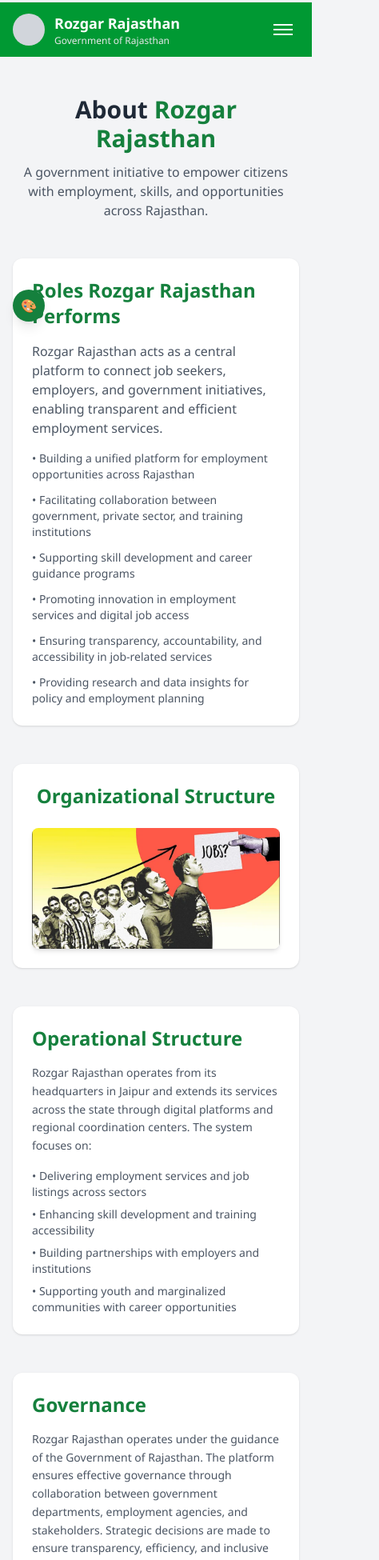
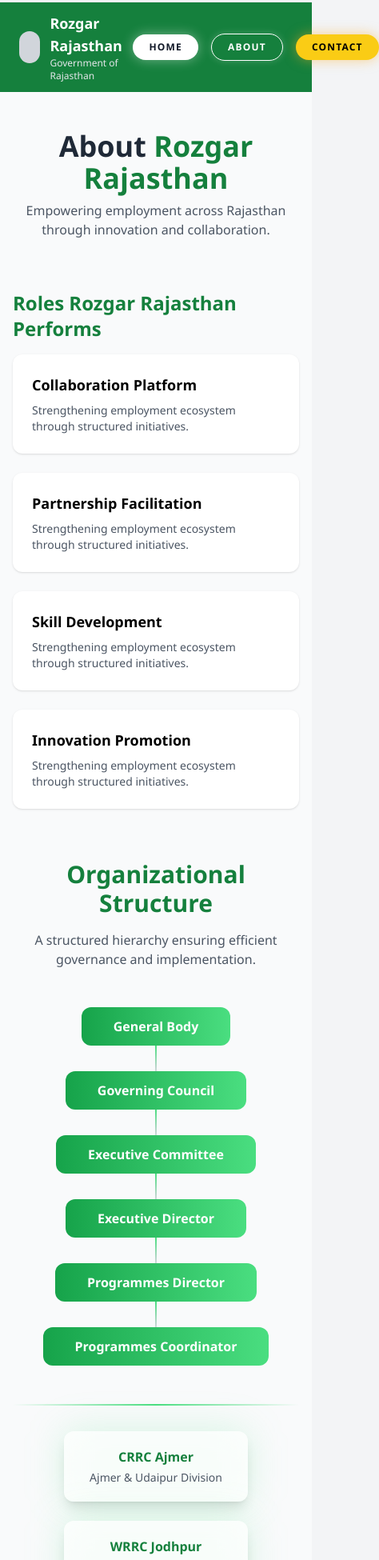
Before and after one commit to AlchemistMonkey02/job-portal-rajasthan, a React (Vite) app: page /about in a window 390 px wide. Shown: the part 40-1990 px from the top of the page at 80% size, 474 px wide, since content can reach past the window. Built offline with nearby package versions, Linux system fonts and the light colour scheme.

Commit message:
About update

```diff
--- a/src/About.jsx
+++ b/src/About.jsx
@@ -1,118 +1,222 @@
-import { motion as Motion } from "framer-motion";
+import { useState } from "react";
+import { motion } from "framer-motion";
 import TopBar from "./components/TopBar";
 import NavBar from "./components/Header";
 import Footer from "./components/Footer";
-import orgImg from "./assets/organizationalstructure.png";
+import orgData from "./data/orgStructure.json";
 
 const fadeUp = {
-  hidden: { opacity: 0, y: 50 },
+  hidden: { opacity: 0, y: 60 },
   visible: { opacity: 1, y: 0, transition: { duration: 0.6 } },
 };
 
+const sections = [
+  { id: "roles", title: "Roles" },
+  { id: "structure", title: "Organizational Structure" },
+  { id: "operations", title: "Operational Structure" },
+  { id: "governance", title: "Governance" },
+  { id: "reports", title: "Reports" },
+  { id: "team", title: "Our Team" },
+];
+
 const About = () => {
+  const [activeNode, setActiveNode] = useState(null);
+
   return (
     <>
       <TopBar />
       <NavBar />
 
-      <section className="bg-gray-100 py-12 px-4 md:px-6">
-        <div className="max-w-6xl mx-auto space-y-12">
+      <section className="bg-gray-50 py-12 px-4 md:px-8">
+        <div className="max-w-7xl mx-auto grid md:grid-cols-[250px_1fr] gap-10">
 
-          {/* ===== TITLE ===== */}
-          <Motion.div variants={fadeUp} initial="hidden" whileInView="visible" className="text-center">
-            <h1 className="text-3xl md:text-4xl font-bold text-gray-800">
+          {/* ================= LEFT SIDEBAR ================= */}
+          <div className="hidden md:block sticky top-24 h-fit">
+            <div className="bg-white shadow rounded-xl p-4 space-y-3">
+              <h3 className="font-semibold text-gray-700 mb-2">
+                About Sections
+              </h3>
+
+              {sections.map((sec) => (
+                <a
+                  key={sec.id}
+                  href={`#${sec.id}`}
+                  className="block px-3 py-2 rounded hover:bg-green-100 hover:text-green-700 text-sm transition"
+                >
+                  {sec.title}
+                </a>
+              ))}
+            </div>
+          </div>
+
+          {/* ================= CONTENT ================= */}
+          <div className="space-y-16">
+
+            {/* TITLE */}
+            <motion.div
+              variants={fadeUp}
+              initial="hidden"
+              whileInView="visible"
+              className="text-center"
+            >
+              <h1 className="text-4xl font-bold text-gray-800">
                 About <span className="text-green-700">Rozgar Rajasthan</span>
               </h1>
-            <p className="mt-3 text-gray-600">
-              A government initiative to empower citizens with employment, skills, and opportunities across Rajasthan.
+              <p className="text-gray-600 mt-2">
+                Empowering employment across Rajasthan through innovation and collaboration.
               </p>
-          </Motion.div>
+            </motion.div>
 
-          {/* ===== 1. ROLES ===== */}
-          <Motion.div variants={fadeUp} initial="hidden" whileInView="visible" className="bg-white p-6 md:p-8 rounded-xl shadow">
+            {/* ================= ROLES ================= */}
+            <motion.div id="roles" variants={fadeUp} initial="hidden" whileInView="visible">
               <h2 className="text-2xl font-bold text-green-700 mb-4">
                 Roles Rozgar Rajasthan Performs
               </h2>
 
-            <p className="text-gray-600 mb-4">
-              Rozgar Rajasthan acts as a central platform to connect job seekers, employers, and government initiatives, enabling transparent and efficient employment services.
+              <div className="grid md:grid-cols-2 gap-6">
+                {["Collaboration Platform", "Partnership Facilitation", "Skill Development", "Innovation Promotion"]
+                  .map((item, i) => (
+                    <div key={i} className="bg-white p-6 rounded-xl shadow hover:shadow-lg transition">
+                      <h3 className="font-semibold text-lg mb-2">{item}</h3>
+                      <p className="text-gray-600 text-sm">
+                        Strengthening employment ecosystem through structured initiatives.
                       </p>
+                    </div>
+                  ))}
+              </div>
+            </motion.div>
 
-            <ul className="space-y-3 text-gray-600 text-sm">
-              <li>• Building a unified platform for employment opportunities across Rajasthan</li>
-              <li>• Facilitating collaboration between government, private sector, and training institutions</li>
-              <li>• Supporting skill development and career guidance programs</li>
-              <li>• Promoting innovation in employment services and digital job access</li>
-              <li>• Ensuring transparency, accountability, and accessibility in job-related services</li>
-              <li>• Providing research and data insights for policy and employment planning</li>
-            </ul>
-          </Motion.div>
-
-          {/* ===== 2. ORGANIZATIONAL STRUCTURE ===== */}
-          <Motion.div variants={fadeUp} initial="hidden" whileInView="visible" className="bg-white p-6 md:p-8 rounded-xl shadow text-center">
-            <h2 className="text-2xl font-bold text-green-700 mb-6">
+            {/* ================= ORGANIZATIONAL STRUCTURE ================= */}
+            <motion.div
+  id="structure"
+  variants={fadeUp}
+  initial="hidden"
+  whileInView="visible"
+  className="text-center"
+>
+  <h2 className="text-3xl font-bold text-green-700 mb-4">
     Organizational Structure
   </h2>
 
-            <img
-              src={orgImg}
-              alt="Organizational Structure"
-              className="mx-auto rounded-lg shadow-md"
-            />
-          </Motion.div>
+  <p className="text-gray-600 max-w-2xl mx-auto mb-12">
+    A structured hierarchy ensuring efficient governance and implementation.
+  </p>
 
-          {/* ===== 3. OPERATIONAL STRUCTURE ===== */}
-          <Motion.div variants={fadeUp} initial="hidden" whileInView="visible" className="bg-white p-6 md:p-8 rounded-xl shadow">
+  {/* ================= HIERARCHY ================= */}
+  <div className="flex flex-col items-center">
+
+    {orgData.hierarchy.map((item, i) => (
+      <motion.div
+        key={i}
+        initial={{ opacity: 0, y: -40 }}
+        whileInView={{ opacity: 1, y: 0 }}
+        transition={{ delay: i * 0.1 }}
+        className="flex flex-col items-center"
+      >
+
+        {/* NODE */}
+        <div
+          onClick={() => setActiveNode(item)}
+          className={`relative cursor-pointer px-10 py-3 rounded-xl text-white font-semibold transition-all duration-300
+          ${
+            activeNode?.title === item.title
+              ? "bg-green-700 scale-110 shadow-[0_0_25px_rgba(34,197,94,0.8)]"
+              : "bg-gradient-to-r from-green-600 to-green-400 hover:scale-105"
+          }`}
+        >
+          {item.title}
+
+          {/* Hover Tooltip */}
+          <div className="absolute bottom-full mb-2 left-1/2 -translate-x-1/2
+            opacity-0 group-hover:opacity-100 transition text-xs bg-black text-white px-3 py-1 rounded shadow">
+            Click for details
+          </div>
+        </div>
+
+        {/* CONNECTOR */}
+        {i !== orgData.hierarchy.length - 1 && (
+          <div className="w-[2px] h-8 bg-gradient-to-b from-green-400 to-gray-300"></div>
+        )}
+      </motion.div>
+    ))}
+
+    {/* ================= DETAILS PANEL ================= */}
+    {activeNode && (
+      <motion.div
+        initial={{ opacity: 0, scale: 0.9 }}
+        animate={{ opacity: 1, scale: 1 }}
+        className="mt-10 bg-white/70 backdrop-blur-lg border border-green-100 p-6 rounded-2xl shadow-xl max-w-xl"
+      >
+        <h3 className="text-xl font-bold text-green-700">
+          {activeNode.title}
+        </h3>
+        <p className="text-gray-600 mt-2 leading-relaxed">
+          {activeNode.desc}
+        </p>
+      </motion.div>
+    )}
+
+    {/* ================= BRANCH LINE ================= */}
+    <div className="w-full max-w-4xl h-[2px] bg-gradient-to-r from-transparent via-green-400 to-transparent mt-12"></div>
+
+    {/* ================= REGIONS ================= */}
+    <div className="flex justify-center gap-6 mt-8 flex-wrap">
+
+      {orgData.regions.map((item, i) => (
+        <motion.div
+          key={i}
+          initial={{ opacity: 0, y: 40 }}
+          whileInView={{ opacity: 1, y: 0 }}
+          transition={{ delay: i * 0.1 }}
+          className="relative group"
+        >
+          {/* Glow */}
+          <div className="absolute inset-0 bg-green-400/20 blur-xl rounded-xl"></div>
+
+          {/* Card */}
+          <div className="relative bg-white/80 backdrop-blur-lg px-6 py-5 rounded-xl shadow-lg w-[230px] hover:scale-105 transition">
+            <h3 className="font-semibold text-green-700">
+              {item.title}
+            </h3>
+            <p className="text-sm text-gray-600 mt-1">
+              {item.sub}
+            </p>
+          </div>
+        </motion.div>
+      ))}
+
+    </div>
+
+  </div>
+</motion.div>
+
+            {/* ================= OPERATIONS ================= */}
+            <motion.div id="operations" variants={fadeUp} initial="hidden" whileInView="visible">
               <h2 className="text-2xl font-bold text-green-700 mb-4">
                 Operational Structure
               </h2>
 
-            <p className="text-gray-600 text-sm leading-relaxed">
-              Rozgar Rajasthan operates from its headquarters in Jaipur and extends its services across the state through digital platforms and regional coordination centers. The system focuses on:
+              <div className="bg-white p-6 rounded-xl shadow">
+                <p className="text-gray-700">
+                  Rozgar Rajasthan operates from Jaipur with regional centers across the state.
                 </p>
+              </div>
+            </motion.div>
 
-            <ul className="mt-4 space-y-2 text-gray-600 text-sm">
-              <li>• Delivering employment services and job listings across sectors</li>
-              <li>• Enhancing skill development and training accessibility</li>
-              <li>• Building partnerships with employers and institutions</li>
-              <li>• Supporting youth and marginalized communities with career opportunities</li>
-            </ul>
-          </Motion.div>
-
-          {/* ===== 4. GOVERNANCE ===== */}
-          <Motion.div variants={fadeUp} initial="hidden" whileInView="visible" className="bg-white p-6 md:p-8 rounded-xl shadow">
+            {/* ================= GOVERNANCE ================= */}
+            <motion.div id="governance" variants={fadeUp} initial="hidden" whileInView="visible">
               <h2 className="text-2xl font-bold text-green-700 mb-4">
                 Governance
               </h2>
 
-            <p className="text-gray-600 text-sm leading-relaxed">
-              Rozgar Rajasthan operates under the guidance of the Government of Rajasthan. The platform ensures effective governance through collaboration between government departments, employment agencies, and stakeholders.
-              Strategic decisions are made to ensure transparency, efficiency, and inclusive development. The system is designed to maintain accountability while delivering services to citizens.
+              <div className="bg-white p-6 rounded-xl shadow">
+                <p className="text-gray-700">
+                  Governance ensures transparency and accountability.
                 </p>
-          </Motion.div>
+              </div>
+            </motion.div>
 
-          {/* ===== 5. REPORTS ===== */}
-          <Motion.div variants={fadeUp} initial="hidden" whileInView="visible" className="bg-white p-6 md:p-8 rounded-xl shadow">
-            <h2 className="text-2xl font-bold text-green-700 mb-4">
-              Reports
-            </h2>
-
-            <p className="text-gray-600 text-sm">
-              Regular reports and analytics are generated to monitor employment trends, job placements, and program effectiveness. These reports help in policy making and improving employment services across the state.
-            </p>
-          </Motion.div>
-
-          {/* ===== 6. OUR TEAM ===== */}
-          <Motion.div variants={fadeUp} initial="hidden" whileInView="visible" className="bg-white p-6 md:p-8 rounded-xl shadow">
-            <h2 className="text-2xl font-bold text-green-700 mb-4">
-              Our Team
-            </h2>
-
-            <p className="text-gray-600 text-sm leading-relaxed">
-              The Rozgar Rajasthan team consists of skilled professionals, policymakers, and technical experts dedicated to improving employment opportunities. The team works on skill development, job matching, and digital solutions to empower citizens and promote economic growth.
-            </p>
-          </Motion.div>
-
+          </div>
         </div>
       </section>
 
--- a/src/App.jsx
+++ b/src/App.jsx
@@ -2,13 +2,13 @@
 import Home from "./Hero";
 import Contact from "./contact";
 import About from "./About";
-import ColorSwitcher from "./components/ColorSwitcher"; // ✅ add this
+// import ColorSwitcher from "./components/ColorSwitcher";
 
 function App() {
   return (
     <Router>
       {/* ✅ Global Component (visible everywhere) */}
-      <ColorSwitcher />
+      {/* <ColorSwitcher /> */}
 
       <Routes>
         <Route path="/" element={<Home />} />
--- a/src/components/Header.jsx
+++ b/src/components/Header.jsx
@@ -1,57 +1,42 @@
-// src/components/Header.jsx
+import React from "react";
 import { Link } from "react-router-dom";
-import { useEffect, useMemo, useState } from "react";
 
 const Header = () => {
-  const [mobileOpen, setMobileOpen] = useState(false);
-
-  // Close menus when resizing to desktop.
-  useEffect(() => {
-    const onResize = () => {
-      if (window.innerWidth >= 768) {
-        setMobileOpen(false);
-        setAboutOpen(false);
-      }
-    };
-    window.addEventListener("resize", onResize);
-    return () => window.removeEventListener("resize", onResize);
-  }, []);
-
-  const onNavigate = () => {
-    setMobileOpen(false);
-    setAboutOpen(false);
-  };
-
   return (
     <header className="w-full">
-      <div className="w-full text-white" style={{ backgroundColor: "var(--theme-color)" }}>
-        <div className="max-w-7xl mx-auto flex items-center justify-between px-4 sm:px-6 py-3">
-          {/* Logo */}
+
+      {/* Header Row */}
+      <div className="w-full bg-green-700 text-white">
+        <div className="max-w-7xl mx-auto flex items-center justify-between px-6 py-3">
+
+          {/* LEFT: Logo + Title */}
           <div className="flex items-center gap-3">
             <div className="w-10 h-10 bg-gray-300 rounded-full" />
             <div>
               <h1 className="text-lg md:text-xl font-semibold">
                 Rozgar Rajasthan
               </h1>
-              <p className="text-xs text-gray-200">Government of Rajasthan</p>
+              <p className="text-xs text-gray-200">
+                Government of Rajasthan
+              </p>
             </div>
           </div>
 
-          {/* Desktop Navigation */}
-          <nav className="hidden md:flex items-center gap-4">
-            {/* HOME */}
-            <Link
-              to="/"
-              onClick={onNavigate}
-              className="px-5 py-2 bg-yellow-400 text-black text-xs font-bold uppercase tracking-widest rounded-full shadow-[0_0_15px_rgba(251,173,38,0.5)] hover:shadow-[0_0_25px_rgba(251,173,38,0.9)] hover:scale-105 transition-all duration-300"
+          {/* RIGHT: Navigation */}
+          <nav className="flex items-center gap-4">
+
+            {/* HOME (Active Glow Button) */}
+            <Link to="/"
+              className="px-5 py-2 bg-white text-gray-900 text-xs font-bold uppercase tracking-widest rounded-full
+              shadow-[0_0_15px_rgba(255,255,255,0.4)]
+              hover:shadow-[0_0_25px_rgba(255,255,255,0.8)]
+              hover:scale-105 transition-all duration-300"
             >
               Home
             </Link>
 
-            {/* ABOUT (Simple Button) */}
-            <Link
-              to="/about"
-              onClick={onNavigate}
+            {/* ABOUT */}
+            <Link to="/about"
               className="px-5 py-2 border border-white text-white text-xs font-bold uppercase tracking-widest rounded-full
               hover:bg-white hover:text-gray-900
               shadow-[0_0_10px_rgba(255,255,255,0.2)]
@@ -61,70 +46,19 @@
               About
             </Link>
 
-            {/* CONTACT */}
-            <Link
-              to="/contact"
-              onClick={onNavigate}
-              className="px-5 py-2 bg-yellow-400 text-black text-xs font-bold uppercase tracking-widest rounded-full shadow-[0_0_15px_rgba(251,173,38,0.5)] hover:shadow-[0_0_25px_rgba(251,173,38,0.9)] hover:scale-105 transition-all duration-300"
+            {/* CONTACT (Yellow Glow like reference) */}
+            <Link to="/contact"
+              className="px-5 py-2 bg-yellow-400 text-black text-xs font-bold uppercase tracking-widest rounded-full
+              shadow-[0_0_15px_rgba(251,173,38,0.5)]
+              hover:shadow-[0_0_25px_rgba(251,173,38,0.9)]
+              hover:scale-105 transition-all duration-300"
             >
               Contact
             </Link>
+
           </nav>
 
-          {/* Mobile menu button */}
-          <div className="md:hidden flex items-center">
-            <button
-              type="button"
-              onClick={() => {
-                setMobileOpen((v) => !v);
-                setAboutOpen(false);
-              }}
-              aria-label={mobileOpen ? "Close menu" : "Open menu"}
-              aria-expanded={mobileOpen}
-              className="inline-flex items-center justify-center p-2 rounded-md hover:bg-green-800 transition-colors focus:outline-none focus:ring-2 focus:ring-yellow-300"
-            >
-              <div className="w-6">
-                <div className="h-0.5 bg-white w-full mb-1" />
-                <div className="h-0.5 bg-white w-full mb-1 last:mb-0" />
-                <div className="h-0.5 bg-white w-full" />
-              </div>
-            </button>
-          </div>
         </div>
-
-        {/* Mobile Menu */}
-        {mobileOpen && (
-          <div className="md:hidden border-t border-green-800">
-            <div className="max-w-7xl mx-auto px-4 sm:px-6 py-3 space-y-2">
-              <Link
-                to="/"
-                onClick={onNavigate}
-                className="block w-full text-center px-5 py-2 bg-yellow-400 text-black text-xs font-bold uppercase tracking-widest rounded-full shadow-[0_0_15px_rgba(251,173,38,0.5)] hover:shadow-[0_0_25px_rgba(251,173,38,0.9)] transition-all duration-300"
-              >
-                Home
-              </Link>
-
-              <Link
-                to="/about"
-                className="px-5 py-2 border border-white text-white text-xs font-bold uppercase tracking-widest rounded-full
-                hover:bg-white hover:text-gray-900
-                shadow-[0_0_10px_rgba(255,255,255,0.2)]
-                hover:shadow-[0_0_20px_rgba(255,255,255,0.6)]
-                hover:scale-105 transition-all duration-300"
-              >
-                About
-              </Link>
-
-              <Link
-                to="/contact"
-                onClick={onNavigate}
-                className="block w-full text-center px-5 py-2 bg-yellow-400 text-black text-xs font-bold uppercase tracking-widest rounded-full shadow-[0_0_15px_rgba(251,173,38,0.5)] hover:shadow-[0_0_25px_rgba(251,173,38,0.9)] transition-all duration-300"
-              >
-                Contact
-              </Link>
-            </div>
-          </div>
-        )}
       </div>
     </header>
   );
--- /dev/null
+++ b/src/data/orgStructure.json
@@ -0,0 +1,42 @@
+{
+  "hierarchy": [
+    {
+      "title": "General Body",
+      "desc": "Top-level governing authority responsible for overall direction."
+    },
+    {
+      "title": "Governing Council",
+      "desc": "Policy-making and strategic guidance body."
+    },
+    {
+      "title": "Executive Committee",
+      "desc": "Handles operational decision-making."
+    },
+    {
+      "title": "Executive Director",
+      "desc": "Leads execution and implementation."
+    },
+    {
+      "title": "Programmes Director",
+      "desc": "Oversees program planning and execution."
+    },
+    {
+      "title": "Programmes Coordinator",
+      "desc": "Coordinates field-level implementation."
+    }
+  ],
+  "regions": [
+    {
+      "title": "CRRC Ajmer",
+      "sub": "Ajmer & Udaipur Division"
+    },
+    {
+      "title": "WRRC Jodhpur",
+      "sub": "Jodhpur & Bikaner Division"
+    },
+    {
+      "title": "ERRC Kota",
+      "sub": "Bharatpur & Kota Division"
+    }
+  ]
+}
```
Lines whose indentation alone changed are shown as unchanged.
